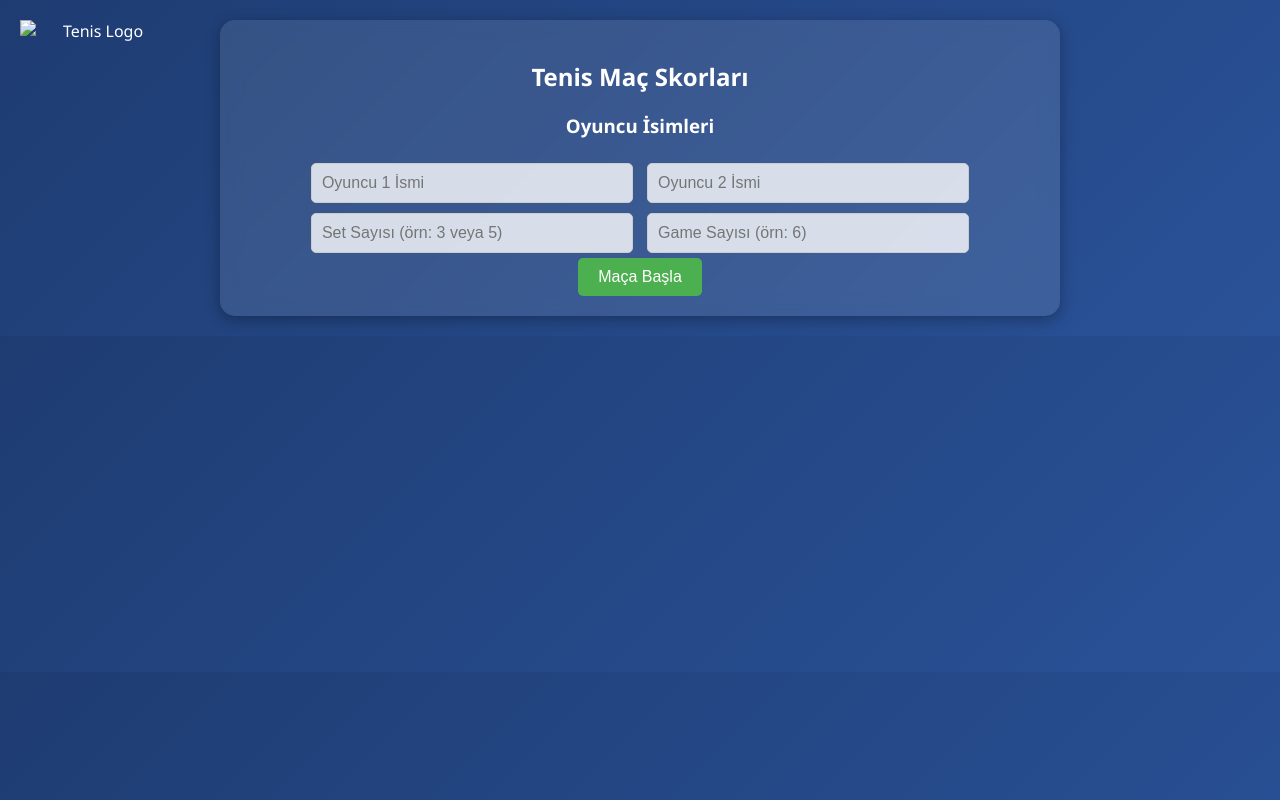
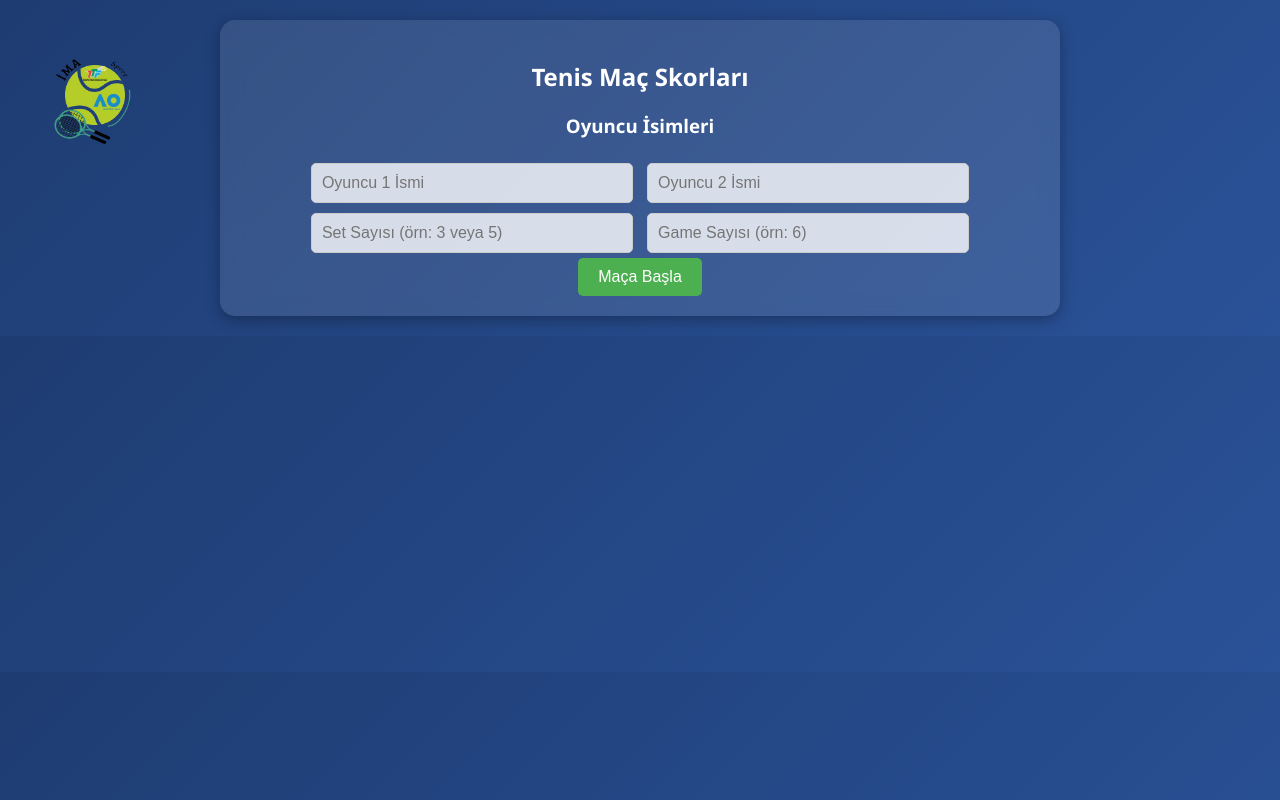
Before and after one commit to musyus56/tenis-skor, a plain HTML site: page index.html in a window 1280 px wide. Drawn offline with Linux system fonts and the light colour scheme.

Commit message:
Update index.html

```diff
--- a/index.html
+++ b/index.html
@@ -112,7 +112,7 @@
     </style>
 </head>
 <body>
-    <img src="./İMA__3_-removebg-preview.png" alt="Tenis Logo" class="logo">
+    <img src="./image/İMA__3_-removebg-preview.png" alt="Tenis Logo" class="logo">
 
     <div class="container">
         <h2>Tenis Maç Skorları</h2>
```
